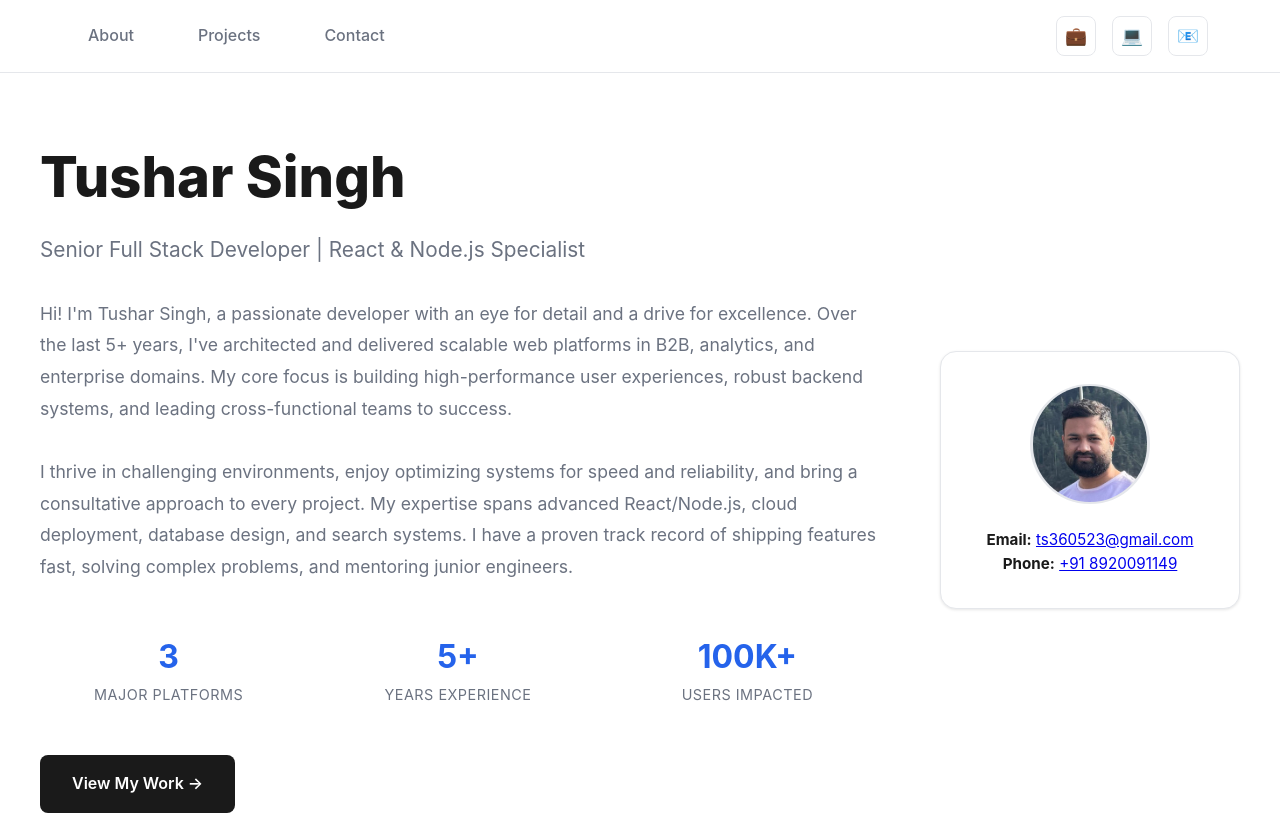
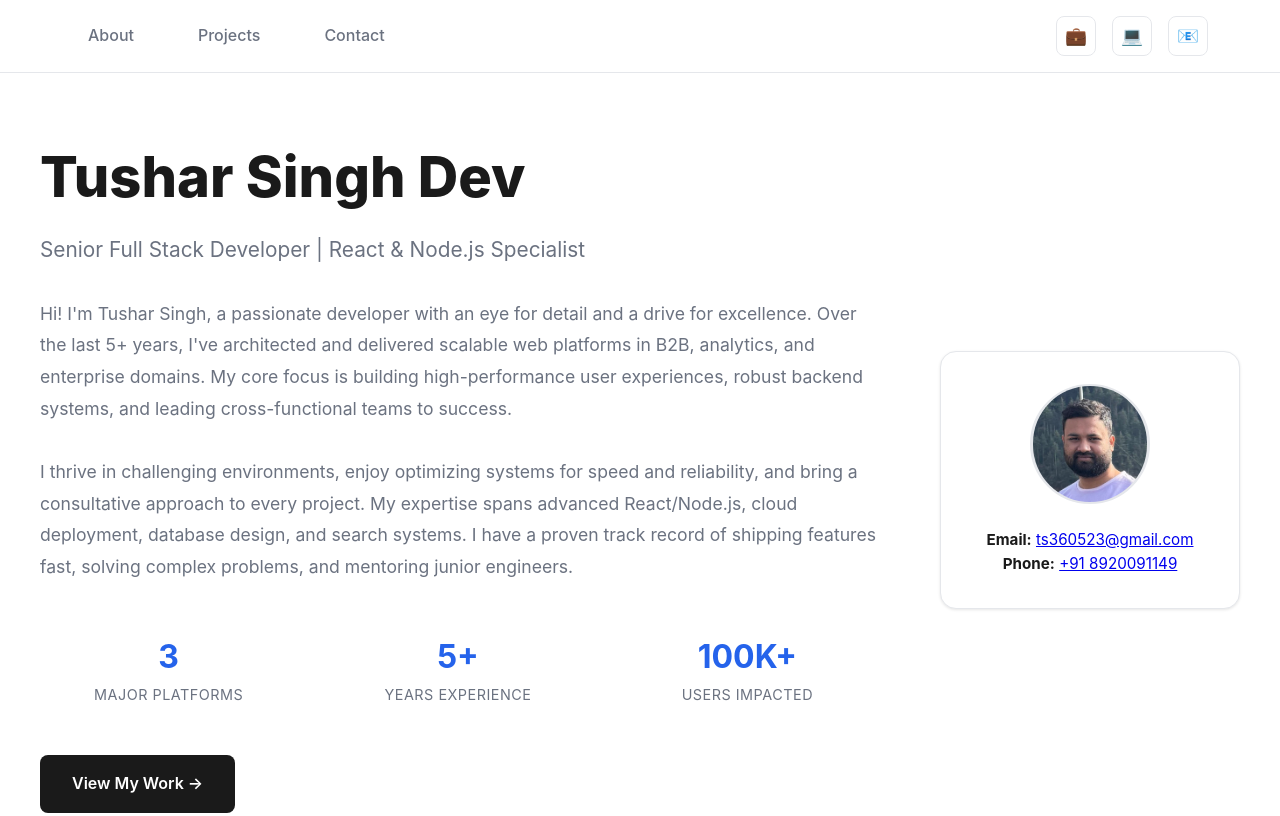
Before and after one commit to tusharsinghdev/portfolio, a plain HTML site: page index.html in a window 1280 px wide. Shown: the top 816 px of the page. Drawn offline with Linux system fonts and the light colour scheme.

Commit message:
Update index.html

```diff
--- a/index.html
+++ b/index.html
@@ -727,7 +727,7 @@
         <section id="about">
             <div class="hero-container">
                 <div class="hero-content">
-                    <h1 class="fade-in">Tushar Singh</h1>
+                    <h1 class="fade-in">Tushar Singh Dev</h1>
                     <p class="subtitle fade-in">Senior Full Stack Developer | React & Node.js Specialist</p>
                     <div class="hero-image-mobile">
                         <div class="profile-card interactive-element fade-in">
```
